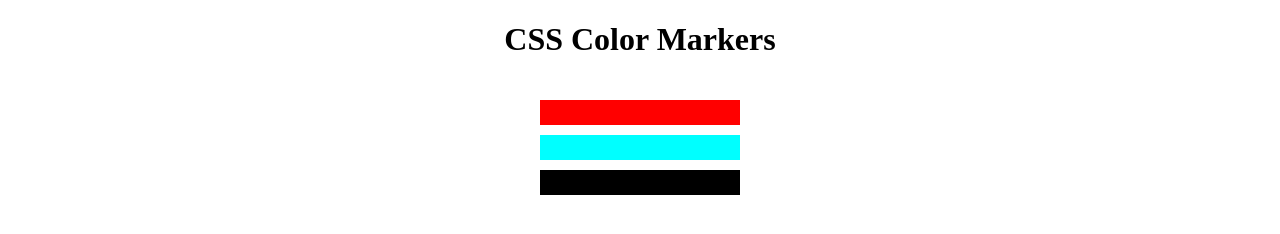
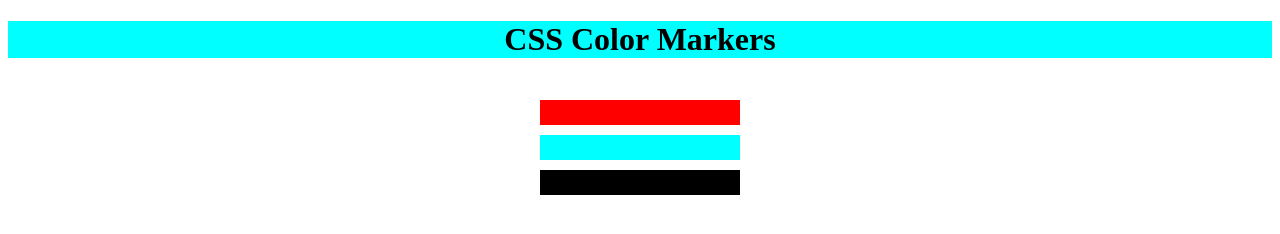
Before and after one commit to Animalfox/CSS-Color-Markers, a plain HTML site: page index.html in a window 1280 px wide. Drawn offline with Linux system fonts and the light colour scheme.

Commit message:
Set h1 Background Color to Cyan Using rgb Function

```diff
--- a/styles.css
+++ b/styles.css
@@ -1,5 +1,6 @@
 h1 {
   text-align: center;
+  background-color: rgb(0, 255, 255);
 }
 
 .container {
```
